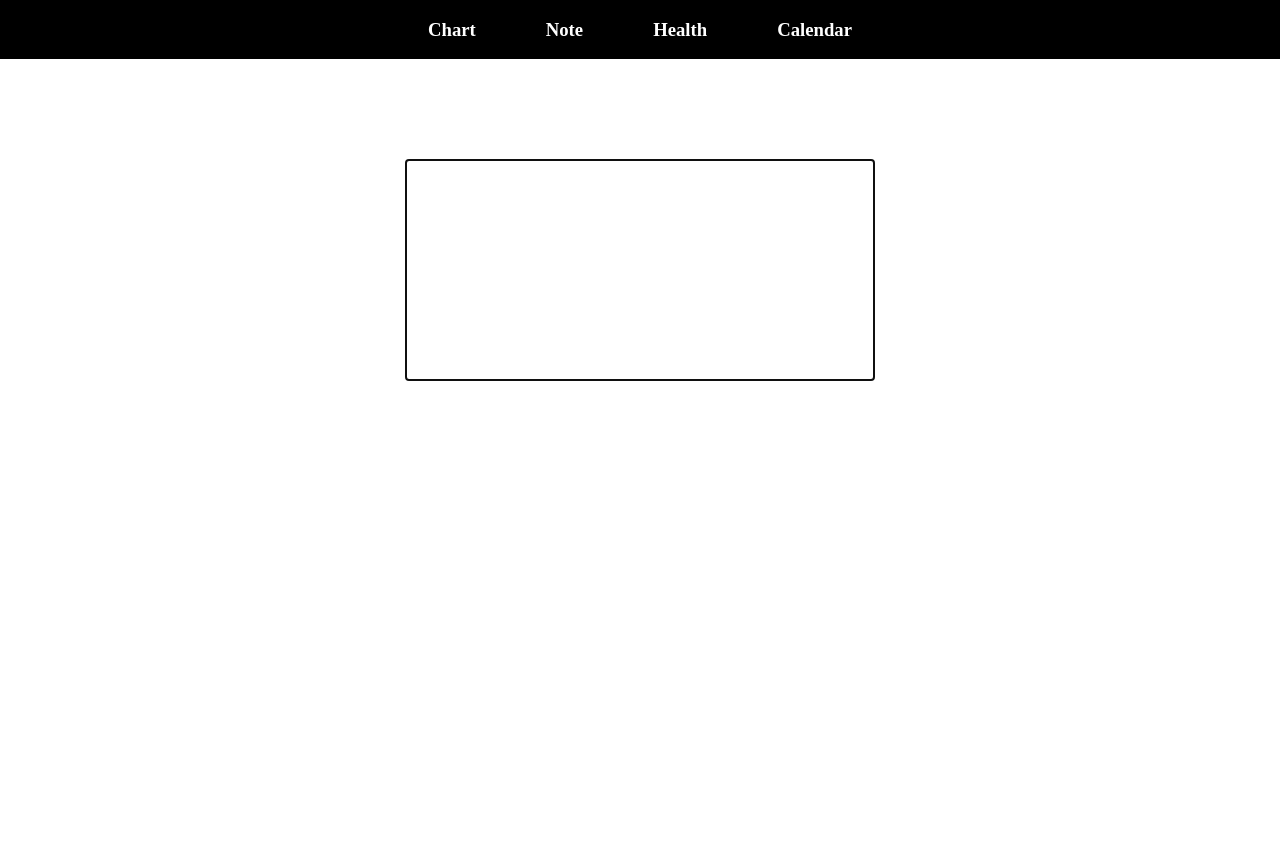
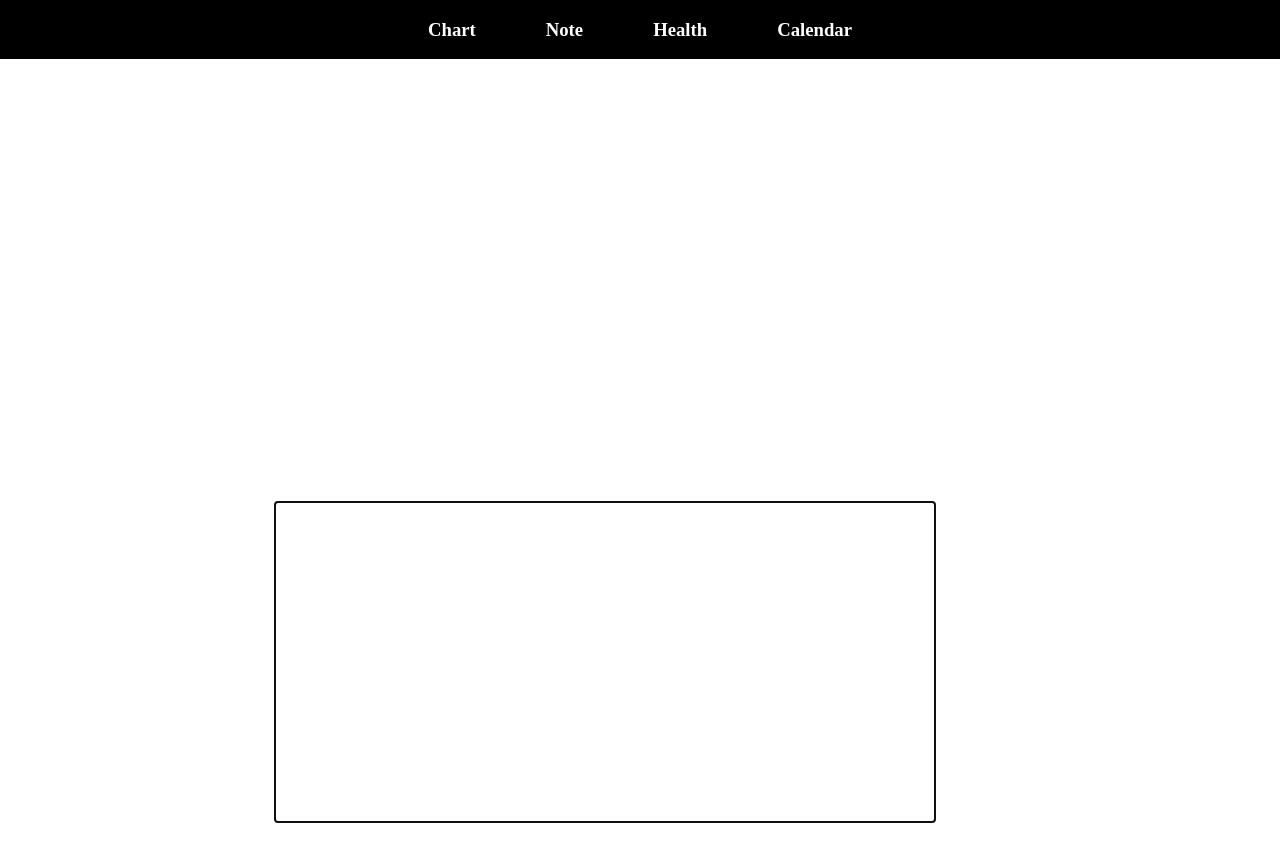
Before and after one commit to ShihYuChang/InfoSnap, a React (Create React App) app: page /slash in a window 1280 px wide. Shown: the top 862 px of the page. Before the commit the page ends 800 px from the top, so only its background shows below. Built offline with nearby package versions, Linux system fonts and the light colour scheme.

Commit message:
Adding isAdding to context

```diff
--- /dev/null
+++ b/src/components/Mask.js
@@ -0,0 +1,18 @@
+import styled from 'styled-components';
+import { useContext } from 'react';
+import { StateContext } from '../context/stateContext';
+
+const MaskContainer = styled.div`
+  width: 100%;
+  height: 100vh;
+  background-color: rgba(0, 0, 0, 0.7);
+  opacity: 1;
+  position: fixed;
+  top: 0;
+  display: ${(props) => props.display};
+`;
+
+export default function Mask() {
+  const { isAdding } = useContext(StateContext);
+  return <MaskContainer display={isAdding ? 'block' : 'none'} />;
+}
--- a/src/components/SlashCommand/SlashCommand.js
+++ b/src/components/SlashCommand/CommandNote.js
@@ -1,9 +1,10 @@
 import { hover } from '@testing-library/user-event/dist/hover';
-import React, { useState, useEffect, useReducer, useRef } from 'react';
+import React, { useState, useEffect, useRef } from 'react';
 import styled from 'styled-components/macro';
 
 const Wrapper = styled.div`
   width: 100%;
+  height: 100vh;
 `;
 
 const Main = styled.main`
@@ -17,10 +18,14 @@ const Main = styled.main`
 
 const Text = styled.div`
   width: 50%;
-  min-height: 200px;
+  min-height: 300px;
   border: 1px solid black;
-  margin-top: 50px;
   padding: 10px;
+  position: absolute;
+  top: 500.953125px;
+  left: 273.5px;
+  background-color: white;
+  z-index: 100;
 `;
 
 const ToggleList = styled.div`
@@ -32,6 +37,7 @@ const ToggleList = styled.div`
   position: absolute;
   top: ${(props) => props.top};
   left: ${(props) => props.left};
+  z-index: 200;
 `;
 
 const Option = styled.button`
@@ -49,19 +55,8 @@ const Option = styled.button`
   }
 `;
 
-export default function SlashCommand() {
-  // function reducer(state, action) {
-  //   switch (action.type) {
-  //     case 'ADD_H1': {
-  //       const newTexts = `${rawText}<span style="font-size: 30px;">&nbsp</span>`;
-  //       return newTexts;
-  //     }
-  //     default: {
-  //       return state;
-  //     }
-  //   }
-  // }
-  const initialFocusXY = { x: 369.84375, y: 189.953125 };
+export default function CommandNote() {
+  const initialFocusXY = { x: 300, y: 532 };
   const [commands, setCommands] = useState([
     { tag: 'h1', isHover: false },
     { tag: 'h2', isHover: false },
@@ -136,6 +131,14 @@ export default function SlashCommand() {
   function handleTextChange(e) {
     setRawText(e.target.innerHTML);
     getFocusPosition(e);
+  }
+
+  function getElementPos(element) {
+    const rect = element.getBoundingClientRect();
+    const distanceFromTop = rect.top;
+    const distanceFromLeft = rect.left;
+    console.log('Distance from top: ' + distanceFromTop + 'px');
+    console.log('Distance from left: ' + distanceFromLeft + 'px');
   }
 
   function moveFocusToStart() {
--- a/src/context/stateContext.js
+++ b/src/context/stateContext.js
@@ -1,14 +1,19 @@
 import { createContext, useState } from 'react';
 
 export const StateContext = createContext({
+  isAdding: false,
   isSearching: false,
   setIsSearching: () => {},
+  setIsAdding: () => {},
 });
 
 export const StateContextProvider = ({ children }) => {
+  const [isAdding, setIsAdding] = useState(false);
   const [isSearching, setIsSearching] = useState(false);
   return (
-    <StateContext.Provider value={{ isSearching, setIsSearching }}>
+    <StateContext.Provider
+      value={{ isAdding, isSearching, setIsAdding, setIsSearching }}
+    >
       {children}
     </StateContext.Provider>
   );
--- a/src/index.js
+++ b/src/index.js
@@ -7,7 +7,7 @@ import Chart from './pages/Chart';
 import Health from './pages/Health';
 import Login from './components/Login';
 import Note from './pages/Note';
-import SlashCommand from './components/SlashCommand/SlashCommand';
+import CommandNote from './components/SlashCommand/CommandNote';
 
 const root = ReactDOM.createRoot(document.getElementById('root'));
 root.render(
@@ -21,7 +21,7 @@ root.render(
           <Route path='drag' element={<Calendar />}></Route>
           <Route path='calendar' element={<Calendar />}></Route>
           <Route path='note' element={<Note />}></Route>
-          <Route path='slash' element={<SlashCommand />}></Route>
+          <Route path='slash' element={<CommandNote />}></Route>
         </Route>
       </Routes>
     </BrowserRouter>
--- a/src/pages/Health/index.js
+++ b/src/pages/Health/index.js
@@ -12,6 +12,7 @@ import { useEffect, useState, useContext } from 'react';
 import { StateContext } from '../../context/stateContext';
 import styled from 'styled-components/macro';
 import SearchFood from '../../components/SearchFood/SearchFood';
+import Mask from '../../components/Mask';
 
 const Wrapper = styled.div`
   width: 100%;
@@ -20,16 +21,6 @@ const Wrapper = styled.div`
   flex-direction: 'column';
   gap: '20px';
   align-items: 'center';
-`;
-
-const Mask = styled.div`
-  width: 100%;
-  height: 100vh;
-  background-color: rgba(0, 0, 0, 0.7);
-  opacity: 1;
-  position: fixed;
-  top: 0;
-  display: ${(props) => props.display};
 `;
 
 const Form = styled.form`
@@ -179,8 +170,8 @@ function Health() {
   const [userInput, setUserInput] = useState({});
   const [hasSubmit, setHasSubmit] = useState(false);
   const [dataIsStored, setDataIsStored] = useState(false);
-  const [isAdding, setIsAdding] = useState(false);
-  const { isSearching, setIsSearching } = useContext(StateContext);
+  const { isAdding, isSearching, setIsAdding, setIsSearching } =
+    useContext(StateContext);
 
   function getDbData() {
     getDocs(healthFoodRef)
@@ -268,7 +259,7 @@ function Health() {
 
   return (
     <>
-      <Mask display={isAdding ? 'block' : 'none'} />
+      <Mask />
       <Wrapper>
         <MainContainer>
           <Header>
--- a/src/pages/Note.js
+++ b/src/pages/Note.js
@@ -1,5 +1,6 @@
 import { useEffect, useState } from 'react';
 import styled from 'styled-components';
+import CommandNote from '../components/SlashCommand/CommandNote';
 import { initializeApp } from 'firebase/app';
 import {
   getFirestore,
@@ -71,6 +72,7 @@ export default function Note() {
       </p>
       <hr />
       <h2>Collected Notes</h2>
+      <CommandNote />
       <Cards>
         {data
           ? data.map((note, index) => {
```
